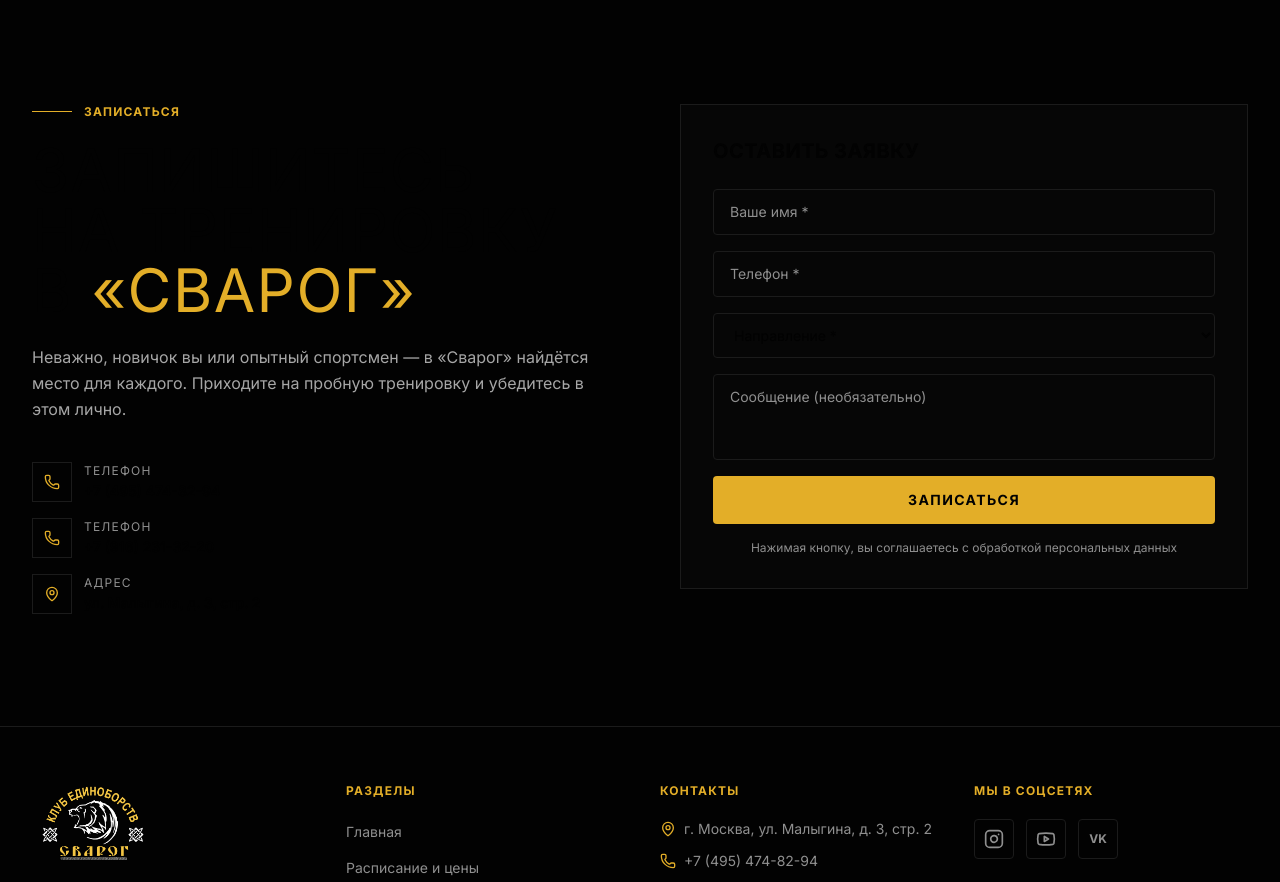
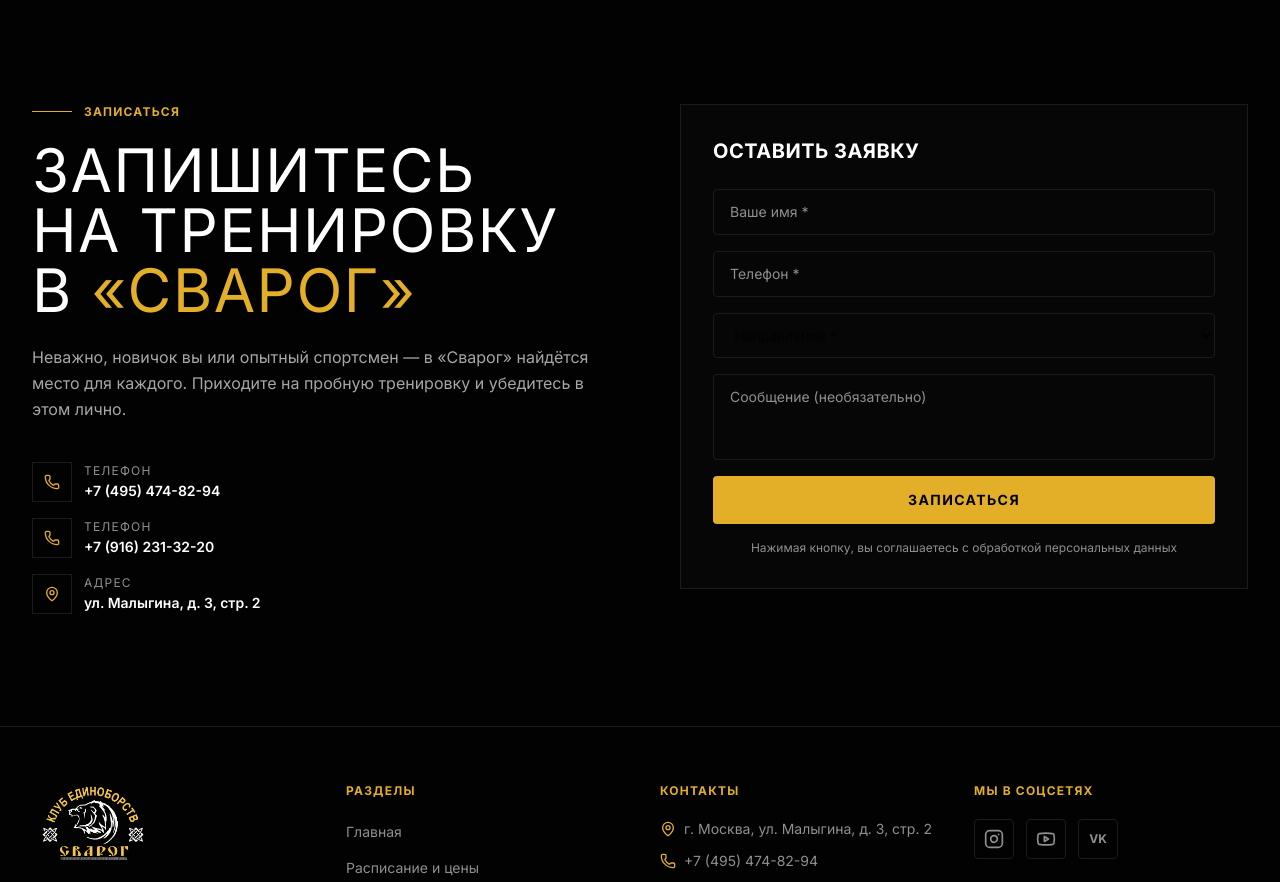
Before and after one commit to funkythemoney666/v0-svarog-martial-arts-club, a Next.js app: page /coaches in a window 1280 px wide. Shown: the part 2880-3762 px from the top of the page. Built offline with nearby package versions, Linux system fonts and the light colour scheme.

Commit message:
fix: improve text contrast on dark backgrounds\n\nUpdate text colors for readability on dark backgrounds across\nwebsite sections.

```diff
--- a/components/contacts/contacts-content.tsx
+++ b/components/contacts/contacts-content.tsx
@@ -81,14 +81,14 @@ export function ContactsContent() {
                           key={line}
                           href={href}
                           className="text-sm font-medium transition-colors hover:text-gold"
-                          style={{ color: 'var(--foreground)' }}
+                          style={{ color: 'white' }}
                         >
                           {line}
                         </a>
                       )
                     }
                     return (
-                      <span key={line} className="text-sm font-medium" style={{ color: 'var(--foreground)' }}>
+                      <span key={line} className="text-sm font-medium" style={{ color: 'white' }}>
                         {line}
                       </span>
                     )
@@ -108,7 +108,7 @@ export function ContactsContent() {
           >
             <div className="text-center">
               <MapPin className="w-10 h-10 mx-auto mb-3" style={{ color: 'var(--gold)' }} />
-              <p className="text-sm font-bold uppercase tracking-wide mb-1" style={{ color: 'var(--foreground)' }}>
+              <p className="text-sm font-bold uppercase tracking-wide mb-1" style={{ color: 'white' }}>
                 ул. Малыгина, д. 3, стр. 2
               </p>
               <p className="text-xs mb-4" style={{ color: 'var(--silver)' }}>СВАО, Москва</p>
@@ -141,7 +141,7 @@ export function ContactsContent() {
                 >
                   <div className="flex items-center gap-3 mb-3">
                     <Icon className="w-5 h-5" style={{ color: 'var(--gold)' }} />
-                    <span className="text-sm font-bold uppercase tracking-wide" style={{ color: 'var(--foreground)' }}>
+                    <span className="text-sm font-bold uppercase tracking-wide" style={{ color: 'white' }}>
                       {title}
                     </span>
                   </div>
--- a/components/home/cta-section.tsx
+++ b/components/home/cta-section.tsx
@@ -27,7 +27,7 @@ export function CtaSection() {
             </div>
             <h2
               className="text-4xl lg:text-5xl xl:text-6xl font-display uppercase tracking-wide text-balance leading-none mb-6"
-              style={{ color: 'var(--foreground)' }}
+              style={{ color: 'white' }}
             >
               Запишитесь на тренировку в <span style={{ color: 'var(--gold)' }}>«Сварог»</span>
             </h2>
@@ -48,7 +48,7 @@ export function CtaSection() {
                 </div>
                 <div>
                   <div className="text-xs uppercase tracking-widest mb-0.5" style={{ color: 'var(--silver)' }}>Телефон</div>
-                  <div className="text-sm font-semibold group-hover:text-gold transition-colors" style={{ color: 'var(--foreground)' }}>
+                  <div className="text-sm font-semibold group-hover:text-gold transition-colors" style={{ color: 'white' }}>
                     +7 (495) 474-82-94
                   </div>
                 </div>
@@ -65,7 +65,7 @@ export function CtaSection() {
                 </div>
                 <div>
                   <div className="text-xs uppercase tracking-widest mb-0.5" style={{ color: 'var(--silver)' }}>Телефон</div>
-                  <div className="text-sm font-semibold group-hover:text-gold transition-colors" style={{ color: 'var(--foreground)' }}>
+                  <div className="text-sm font-semibold group-hover:text-gold transition-colors" style={{ color: 'white' }}>
                     +7 (916) 231-32-20
                   </div>
                 </div>
@@ -79,7 +79,7 @@ export function CtaSection() {
                 </div>
                 <div>
                   <div className="text-xs uppercase tracking-widest mb-0.5" style={{ color: 'var(--silver)' }}>Адрес</div>
-                  <div className="text-sm font-semibold" style={{ color: 'var(--foreground)' }}>
+                  <div className="text-sm font-semibold" style={{ color: 'white' }}>
                     ул. Малыгина, д. 3, стр. 2
                   </div>
                 </div>
@@ -92,7 +92,7 @@ export function CtaSection() {
             className="p-8 border"
             style={{ borderColor: 'var(--dark-border)', backgroundColor: 'var(--dark-surface)' }}
           >
-            <h3 className="text-xl font-bold uppercase tracking-wide mb-6" style={{ color: 'var(--foreground)' }}>
+            <h3 className="text-xl font-bold uppercase tracking-wide mb-6" style={{ color: 'white' }}>
               Оставить заявку
             </h3>
             <SignupForm dark />
--- a/components/home/hero-section.tsx
+++ b/components/home/hero-section.tsx
@@ -47,7 +47,7 @@ export function HeroSection() {
 
         <h1
           className="text-5xl sm:text-6xl lg:text-8xl font-display uppercase tracking-wide text-balance leading-none mb-6"
-          style={{ color: 'var(--foreground)' }}
+          style={{ color: 'white' }}
         >
           Клуб единоборств<br />
           <span style={{ color: 'var(--gold)' }}>«Сварог»</span>
--- a/components/home/reviews-section.tsx
+++ b/components/home/reviews-section.tsx
@@ -72,7 +72,7 @@ export function ReviewsSection() {
           </div>
           <h2
             className="text-4xl lg:text-5xl font-display uppercase tracking-wide text-balance"
-            style={{ color: 'var(--foreground)' }}
+            style={{ color: 'white' }}
           >
             Что говорят <span style={{ color: 'var(--gold)' }}>наши ученики</span>
           </h2>
@@ -90,7 +90,7 @@ export function ReviewsSection() {
                 &ldquo;{r.text}&rdquo;
               </p>
               <div className="flex items-center justify-between pt-2 border-t" style={{ borderColor: 'var(--dark-border)' }}>
-                <span className="text-sm font-bold" style={{ color: 'var(--foreground)' }}>{r.name}</span>
+                <span className="text-sm font-bold" style={{ color: 'white' }}>{r.name}</span>
                 <span
                   className="text-xs font-semibold uppercase tracking-wider px-2 py-0.5"
                   style={{ color: 'var(--gold)', backgroundColor: 'rgba(200,160,60,0.1)' }}
--- a/components/home/why-us-section.tsx
+++ b/components/home/why-us-section.tsx
@@ -50,7 +50,7 @@ export function WhyUsSection() {
           </div>
           <h2
             className="text-4xl lg:text-5xl font-display uppercase tracking-wide text-balance"
-            style={{ color: 'var(--foreground)' }}
+            style={{ color: 'white' }}
           >
             Почему выбирают <span style={{ color: 'var(--gold)' }}>«Сварог»</span>
           </h2>
@@ -69,7 +69,7 @@ export function WhyUsSection() {
               >
                 <Icon className="w-6 h-6 group-hover:text-gold transition-colors" style={{ color: 'var(--gold)' }} />
               </div>
-              <h3 className="text-base font-bold uppercase tracking-wide mb-3" style={{ color: 'var(--foreground)' }}>
+              <h3 className="text-base font-bold uppercase tracking-wide mb-3" style={{ color: 'white' }}>
                 {title}
               </h3>
               <p className="text-sm leading-relaxed" style={{ color: 'var(--silver)' }}>{desc}</p>
--- a/components/schedule/pricing-section.tsx
+++ b/components/schedule/pricing-section.tsx
@@ -101,7 +101,7 @@ function PricingCardComponent({ card }: { card: PricingCard }) {
       <div className="flex items-baseline gap-1 mb-7">
         <span
           className="text-5xl font-display"
-          style={{ color: card.featured ? 'var(--foreground)' : 'var(--foreground)' }}
+          style={{ color: card.featured ? 'white' : 'var(--foreground)' }}
         >
           {card.price}
         </span>
@@ -165,7 +165,7 @@ export function PricingSection() {
           </div>
           <h2
             className="text-3xl lg:text-4xl font-display uppercase tracking-wide text-balance"
-            style={{ color: 'var(--foreground)' }}
+            style={{ color: 'white' }}
           >
             Цены и <span style={{ color: 'var(--gold)' }}>абонементы</span>
           </h2>
```
